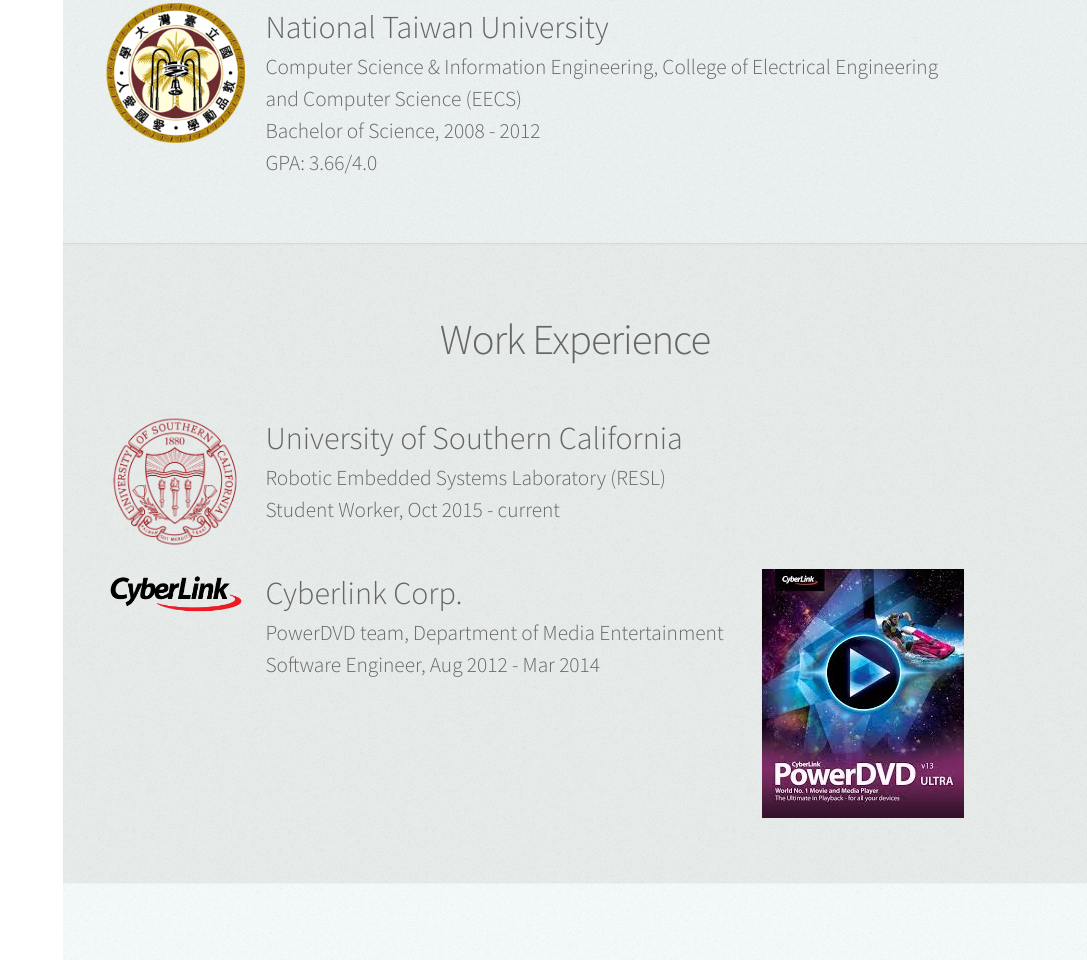
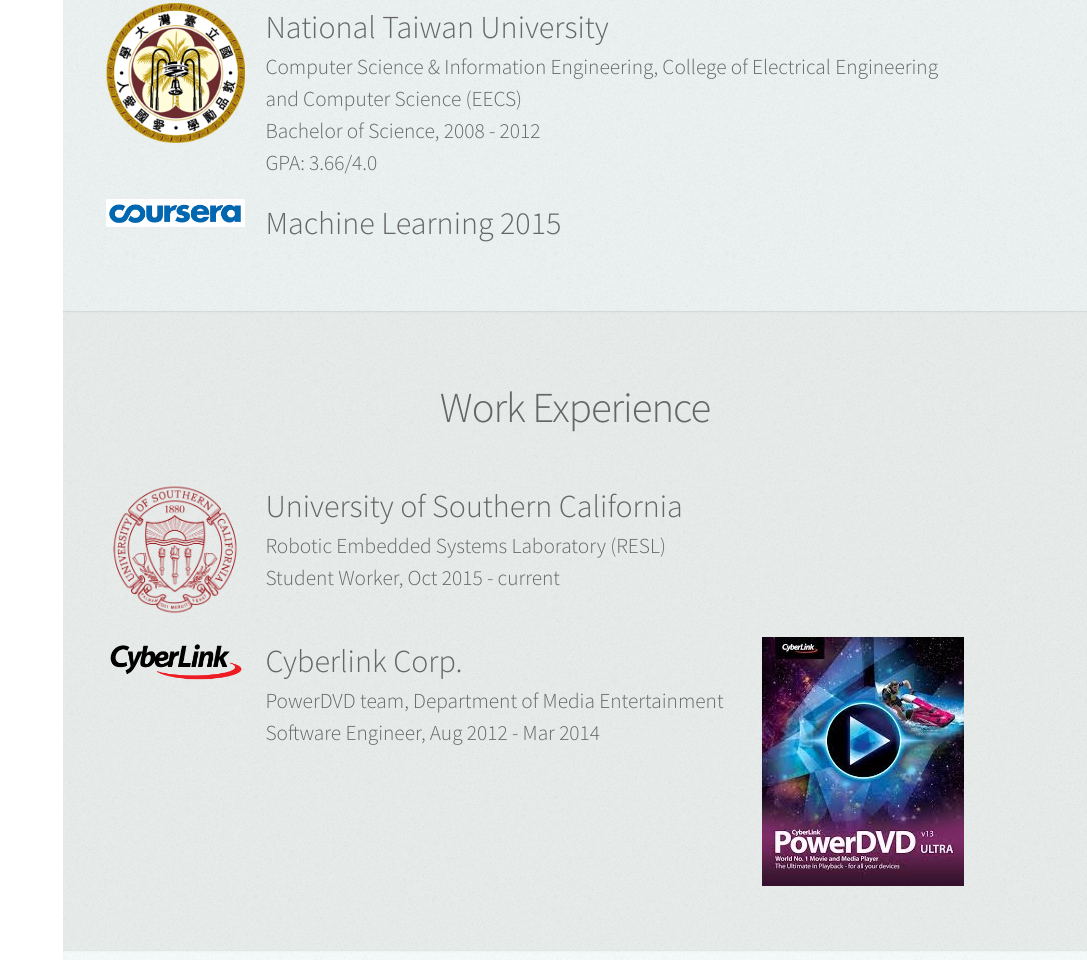
Before and after one commit to markcsie/markcsie.github.io, a plain HTML site: page index.html in a window 1280 px wide. Shown: the part 1425-2385 px from the top of the page, without its empty margins (193-1280 px from the left). Drawn offline with Linux system fonts and the light colour scheme.

Commit message:
Coursera

```diff
--- a/index.html
+++ b/index.html
@@ -151,6 +151,14 @@
                             <h1 align=left>Computer Science & Information Engineering, College of Electrical Engineering and Computer Science (EECS)</h1>
                             <h1 align=left>Bachelor of Science, 2008 - 2012</h1>
                             <h1 align=left>GPA: 3.66/4.0</h1>
+                        </div>
+                    </div>
+                                        <div class="row">
+                        <div class="2u">
+                            <span class="image fit"><a target="_blank" href="https://www.coursera.org/"><img src="images/coursera.png" alt=""/></a></span>
+                        </div>
+                        <div class="9u" id="NTU">
+                            <a target="_blank" href="http://markcsie.github.io/documents/CourseraML2015.pdf"><h3 align=left><strong>Machine Learning 2015</strong></h3></a>
                         </div>
                     </div>
                 </div>
```
Also changed, not shown: images/coursera.png (added), 1 other file.
